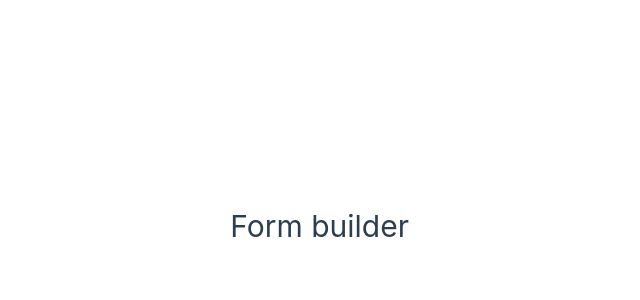
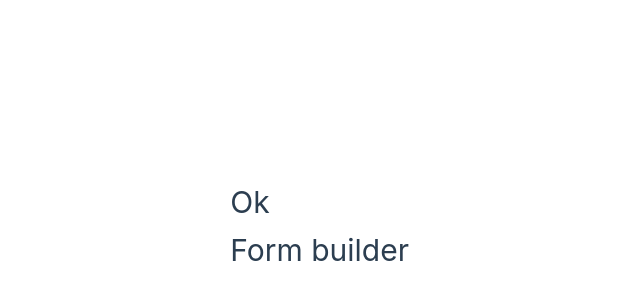
Before and after one commit to rapidefy/lerna-and-monorepo-builder, a Vue app in the folder packages/vue/forms/: page / in a window 1280 px wide. Shown: the part 174-474 px from the top of the page, without its empty margins (231-871 px from the left). Built offline with nearby package versions, Linux system fonts and the light colour scheme; the HTML template or start-up script is replaced by a standard one.

Commit message:
feat(forms): add header to App.vue
Added a new `<h1>` header element with the text "Ok" to the App.vue template. This enhances the UI with a clear heading for better structure.

```diff
--- a/packages/vue/forms/src/App.vue
+++ b/packages/vue/forms/src/App.vue
@@ -4,6 +4,7 @@ import FForm from '@/components/RForm/index.vue'
 
 <template>
   <div>
+    <h1>Ok</h1>
     <FForm />
   </div>
 </template>
```
